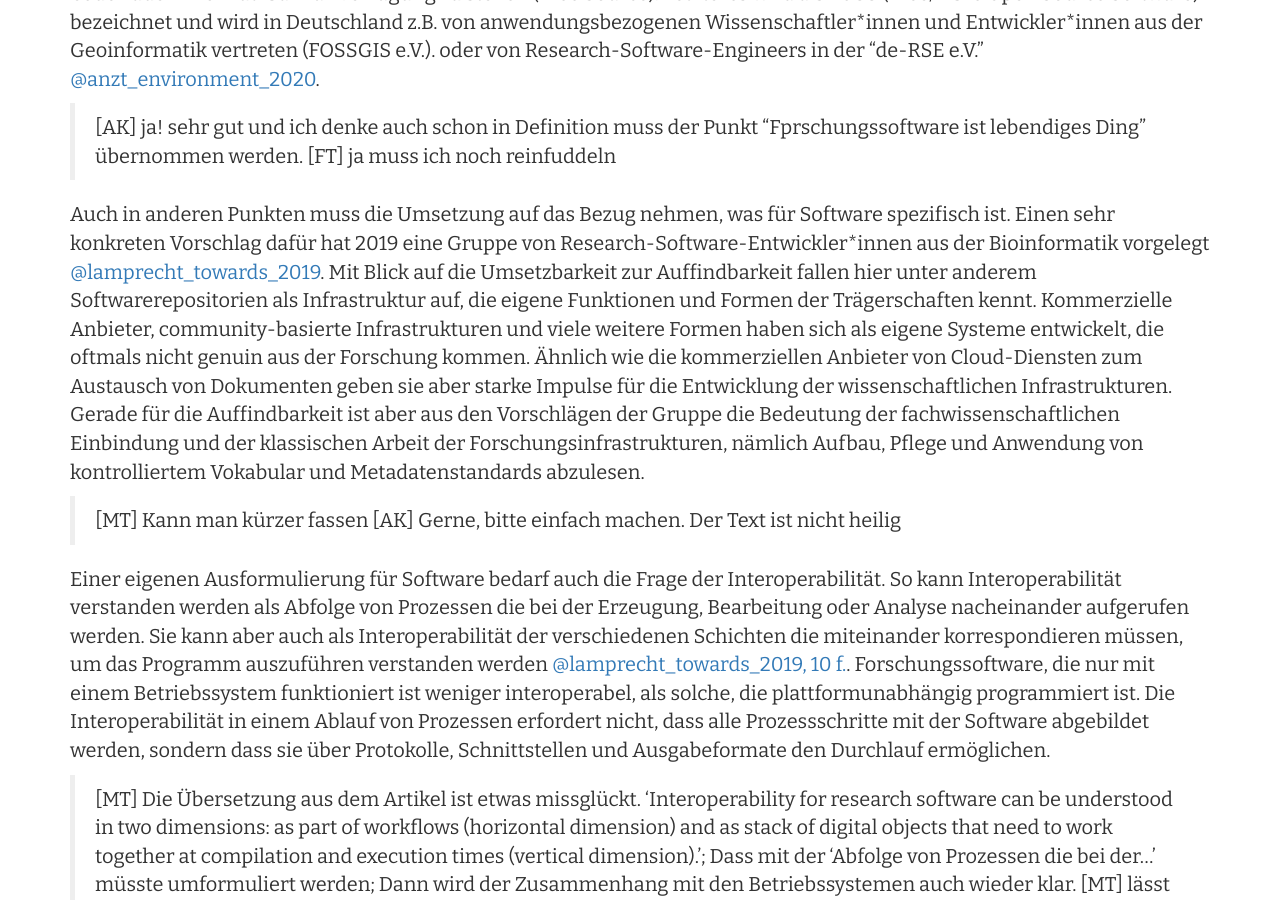
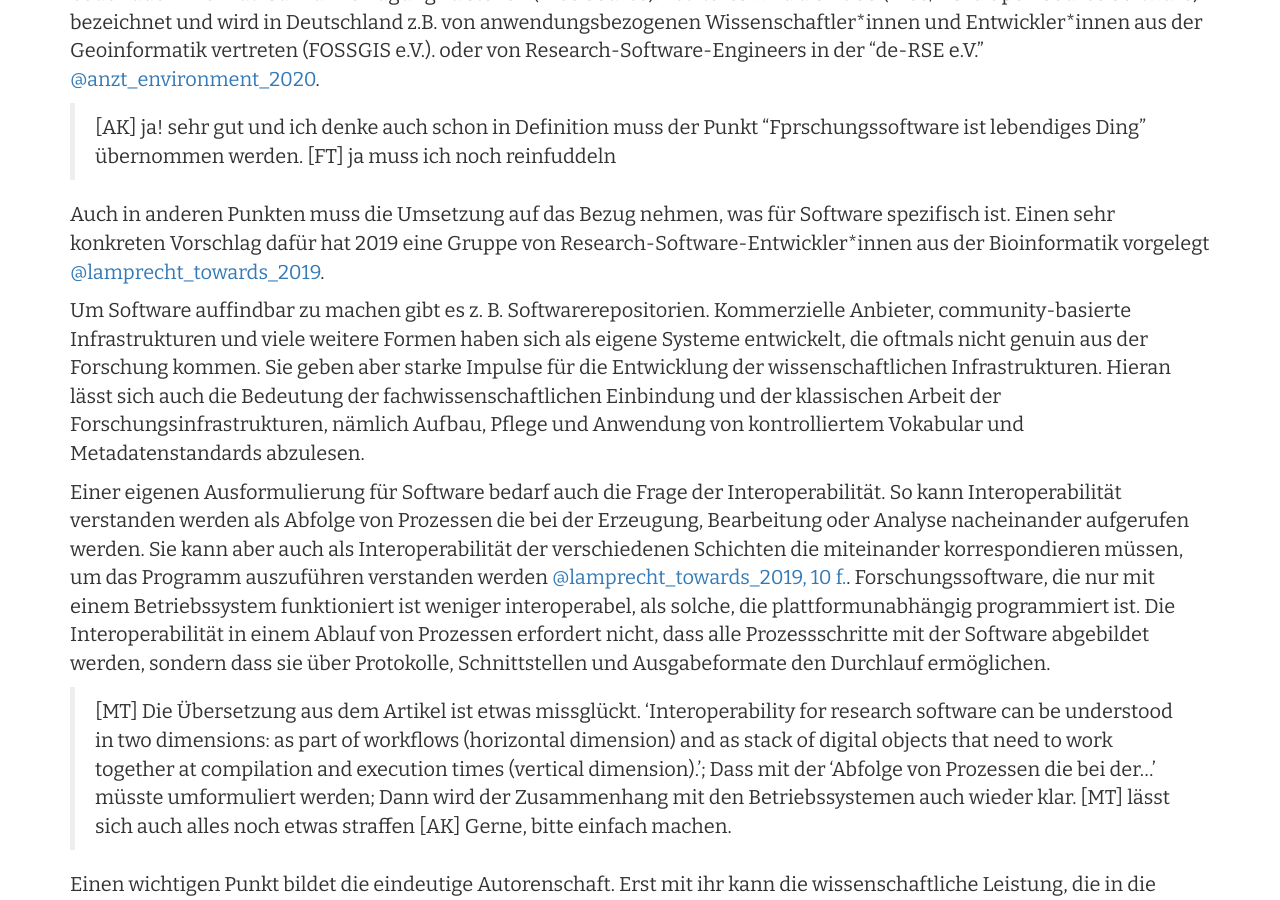
Before and after one commit to Research-Squirrel-Engineers/Impuls_SoftwareRezensionen_DGUF, a Jekyll site: the page built from Draft.md, in a window 1280 px wide and 900 px high, scrolled down 2928 px. Built offline with Jekyll 4.4.1, drawn with Linux system fonts in a browser that asks for light colours; nearby versions of some CDN libraries.

Commit message:
Kürzungen im Bereich Softwarerepos

```diff
--- a/Draft.md
+++ b/Draft.md
@@ -90,10 +90,9 @@ Die Offenlegung des Quellcodes ist dabei bereits eine für Forschungssoftware sp
 > [AK] ja! sehr gut und ich denke auch schon in Definition muss der Punkt "Fprschungssoftware ist lebendiges Ding" übernommen werden.
 > [FT] ja muss ich noch reinfuddeln
 
-Auch in anderen Punkten muss die Umsetzung auf das Bezug nehmen, was für Software spezifisch ist. Einen sehr konkreten Vorschlag dafür hat 2019 eine Gruppe von Research-Software-Entwickler\*innen aus der Bioinformatik vorgelegt [@lamprecht_towards_2019](#lamprecht_towards_2019). Mit Blick auf die Umsetzbarkeit zur Auffindbarkeit fallen hier unter anderem Softwarerepositorien als Infrastruktur auf, die eigene Funktionen und Formen der Trägerschaften kennt. Kommerzielle Anbieter, community-basierte Infrastrukturen und viele weitere Formen haben sich als eigene Systeme entwickelt, die oftmals nicht genuin aus der Forschung kommen. Ähnlich wie die kommerziellen Anbieter von Cloud-Diensten zum Austausch von Dokumenten geben sie aber starke Impulse für die Entwicklung der wissenschaftlichen Infrastrukturen. Gerade für die Auffindbarkeit ist aber aus den Vorschlägen der Gruppe die Bedeutung der fachwissenschaftlichen Einbindung und der klassischen Arbeit der Forschungsinfrastrukturen, nämlich Aufbau, Pflege und Anwendung von kontrolliertem Vokabular und Metadatenstandards abzulesen.
+Auch in anderen Punkten muss die Umsetzung auf das Bezug nehmen, was für Software spezifisch ist. Einen sehr konkreten Vorschlag dafür hat 2019 eine Gruppe von Research-Software-Entwickler\*innen aus der Bioinformatik vorgelegt [@lamprecht_towards_2019](#lamprecht_towards_2019).
 
-> [MT] Kann man kürzer fassen
-> [AK] Gerne, bitte einfach machen. Der Text ist nicht heilig
+Um Software auffindbar zu machen gibt es z. B. Softwarerepositorien. Kommerzielle Anbieter, community-basierte Infrastrukturen und viele weitere Formen haben sich als eigene Systeme entwickelt, die oftmals nicht genuin aus der Forschung kommen. Sie geben aber starke Impulse für die Entwicklung der wissenschaftlichen Infrastrukturen. Hieran lässt sich auch die Bedeutung der fachwissenschaftlichen Einbindung und der klassischen Arbeit der Forschungsinfrastrukturen, nämlich Aufbau, Pflege und Anwendung von kontrolliertem Vokabular und Metadatenstandards abzulesen.
 
 Einer eigenen Ausformulierung für Software bedarf auch die Frage der Interoperabilität. So kann Interoperabilität verstanden werden als Abfolge von Prozessen die bei der Erzeugung, Bearbeitung oder Analyse nacheinander aufgerufen werden. Sie kann aber auch als Interoperabilität der verschiedenen Schichten die miteinander korrespondieren müssen, um das Programm auszuführen verstanden werden [@lamprecht_towards_2019, 10 f.](#lamprecht_towards_2019). Forschungssoftware, die nur mit einem Betriebssystem funktioniert ist weniger interoperabel, als solche, die plattformunabhängig programmiert ist. Die Interoperabilität in einem Ablauf von Prozessen erfordert nicht, dass alle Prozessschritte mit der Software abgebildet werden, sondern dass sie über Protokolle, Schnittstellen und Ausgabeformate den Durchlauf ermöglichen.
 
```
